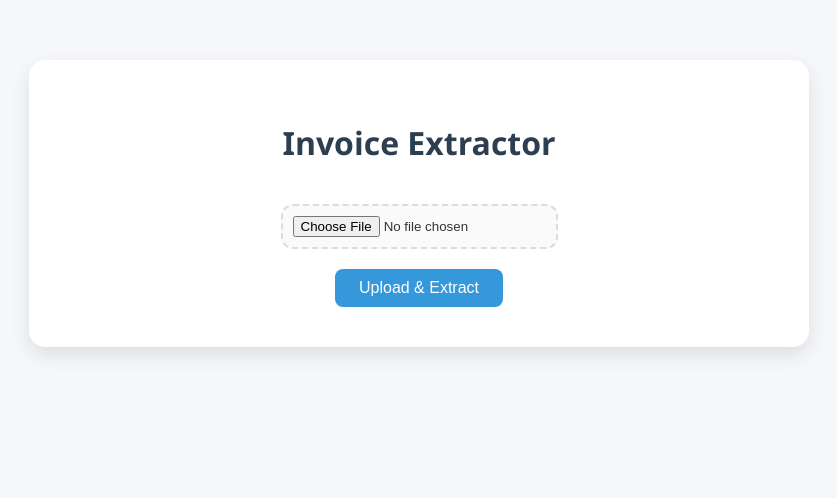
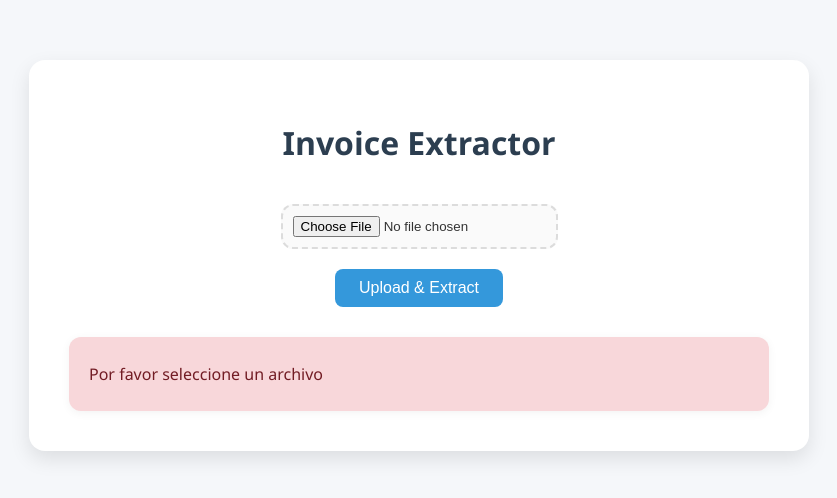
Before and after one commit to blancamirandamayans/invoice-extractor-app, a React (Vite) app in the folder frontend/: page / in a window 1280 px wide. Both pictures are taken after a click on the button "Upload & Extract". Shown: the top 498 px of the page, without its empty margins (221-1058 px from the left). Built offline with nearby package versions, Linux system fonts and the light colour scheme; no server answers.

Commit message:
feat: add error control

```diff
--- a/frontend/src/App.jsx
+++ b/frontend/src/App.jsx
@@ -3,16 +3,29 @@ import { useState } from 'react';
 function App() {
   const [file, setFile] = useState(null);
   const [data, setData] = useState(null);
+  const [error, setError] = useState(null);
 
   const uploadFile = async () => {
+    if (!file) {
+      setError("Por favor seleccione un archivo");
+      return;
+    }
+    setError(null);
+    try{
       const formData = new FormData();
       formData.append("file", file);
       const res = await fetch("http://localhost:8000/upload/", {
         method: "POST",
         body: formData,
       });
+      if (!res.ok) {
+        throw new Error("Error al procesar el archivo");
+      }
       const result = await res.json();
       setData(result);
+    } catch (err) {
+      setError("Error al procesar el archivo");
+    }
   };
 
   return (
@@ -35,6 +48,11 @@ function App() {
           <p><strong>Total Amount:</strong> {data.total_amount} ({data.currency})</p>
         </div>
       )}
+      {error && (
+        <div className='error'>
+          <p>{error}</p>
+        </div>
+      )}
     </div>
   );
 }
--- a/frontend/src/index.css
+++ b/frontend/src/index.css
@@ -54,7 +54,7 @@ button:hover {
 .result {
   margin-top: 30px;
   background-color: #ecf0f1;
-  padding: 20px;
+  padding: 10px 20px;
   border-radius: 12px;
   text-align: left;
   box-shadow: 0 2px 10px rgba(0,0,0,0.05);
@@ -65,3 +65,13 @@ button:hover {
   margin: 10px 0;
   line-height: 1.6;
 }
+
+.error {
+  margin-top: 30px;
+  background-color: #f8d7da;
+  color: #721c24;
+  padding: 10px 20px;
+  border-radius: 12px;
+  text-align: left;
+  box-shadow: 0 2px 10px rgba(0,0,0,0.05);
+}
```
Also changed, not shown: 1 other file (tests, documents, lock files or other folders). Lines whose indentation alone changed are shown as unchanged.
